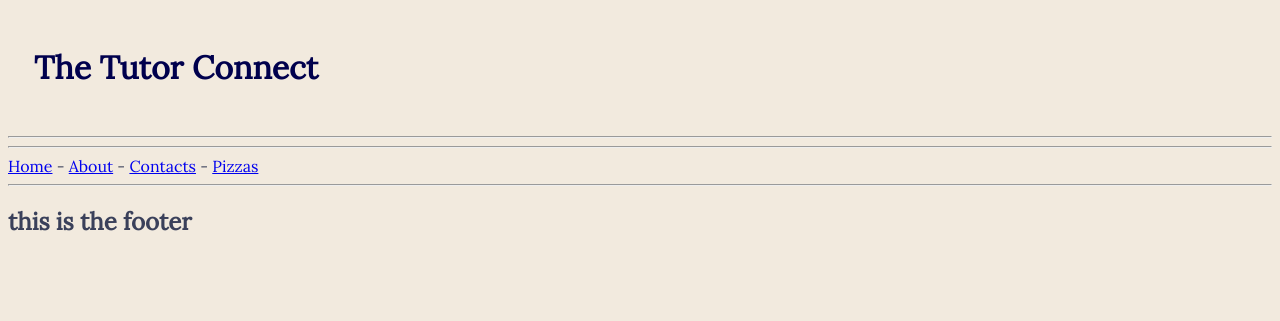
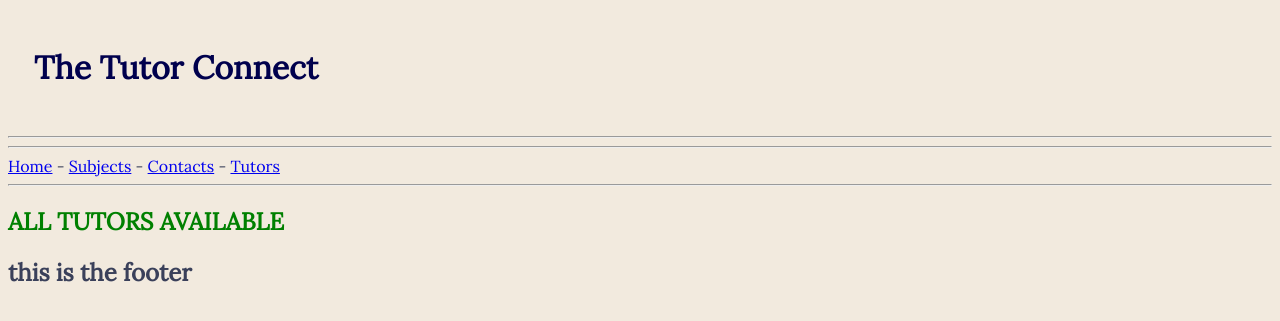
Before and after one commit to jieuwne/13project, a Flask app: template app/templates/all_tutors.html in a window 1280 px wide. Shown: the top 321 px of the page. Run offline with Flask 3, Linux system fonts and the light colour scheme; the template is opened without the code that fills it, so the values that code supplies are empty.

Commit message:
changing code form pizza to tutor

```diff
--- a/app/templates/all_tutors.html
+++ b/app/templates/all_tutors.html
@@ -1,6 +1,7 @@
 {% extends 'layout.html' %}
 {% block content %}
 
+<h2 style="color:green;">ALL TUTORS AVAILABLE</h2>
 
 
 {% for Tutors in results %}
--- a/app/templates/nav.html
+++ b/app/templates/nav.html
@@ -1,5 +1,5 @@
 <nav>
     <hr>
-    <a href='/'>Home</a> - <a href='/about'>About</a> - <a href='/contact'> Contacts</a> - <a href= '/all_levels'> Pizzas</a>
+    <a href='/'>Home</a> - <a href='/subjects'> Subjects</a> - <a href='/contact'> Contacts</a> - <a href= '/all_tutors'> Tutors</a>
     <hr>
 </nav>
```
Also changed, not shown: app/templates/about.html (deleted, +0 -7 lines), app/templates/subjects.html (added, +7 -0 lines).
